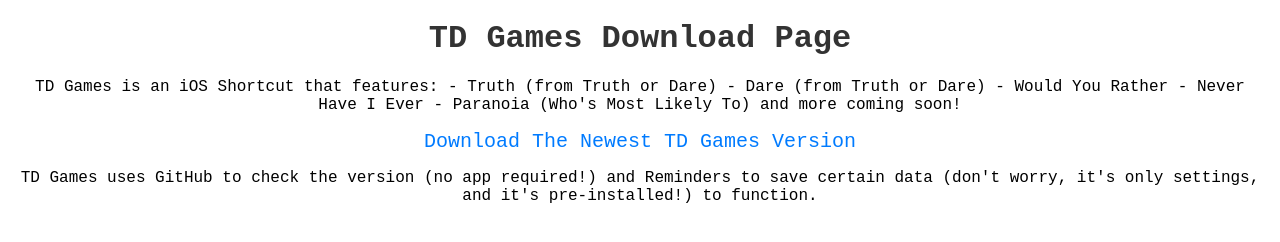
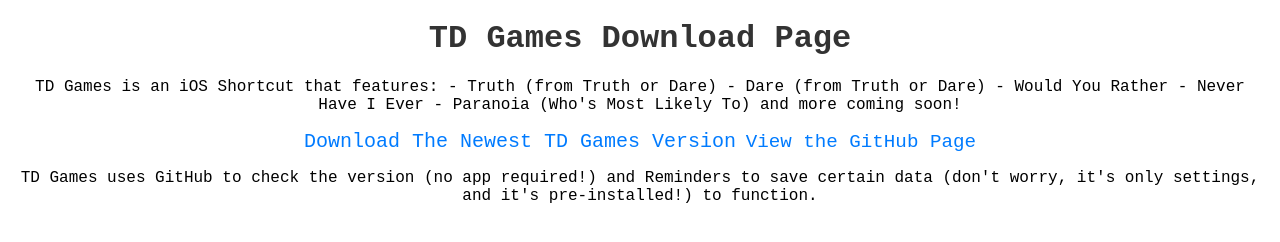
Before and after one commit to DDCcarr1/shortcuts, a plain HTML site: page td-games/index.html in a window 1280 px wide. Drawn offline with Linux system fonts and the light colour scheme.

Commit message:
TD Games 1.2 Update

```diff
--- a/td-games/index.html
+++ b/td-games/index.html
@@ -23,6 +23,16 @@
         .download-link:hover {
             text-decoration: underline;
         }
+
+        .github-link {
+            font-size: 1.2em;
+            text-decoration: none;
+            color: #007BFF;
+        }
+
+        .github-link:hover {
+            text-decoration: underline;
+        }
     </style>
 </head>
 <body>
@@ -35,6 +45,7 @@
          - Paranoia (Who's Most Likely To)
     and more coming soon!</p>
     <a href="https://ddccarr1.github.io/shortcuts/td-games/recent.html" class="download-link">Download The Newest TD Games Version</a>
+    <a href="https://github.com/DDCcarr1/shortcuts/" class="github-link">View the GitHub Page</a>
     <p>TD Games uses GitHub to check the version (no app required!) and Reminders to save certain data (don't worry, it's only settings, and it's pre-installed!) to function.</p>
 </body>
 </html>
```
Also changed, not shown: td-games/recent.html (+2 -2 lines), 3 other files.
